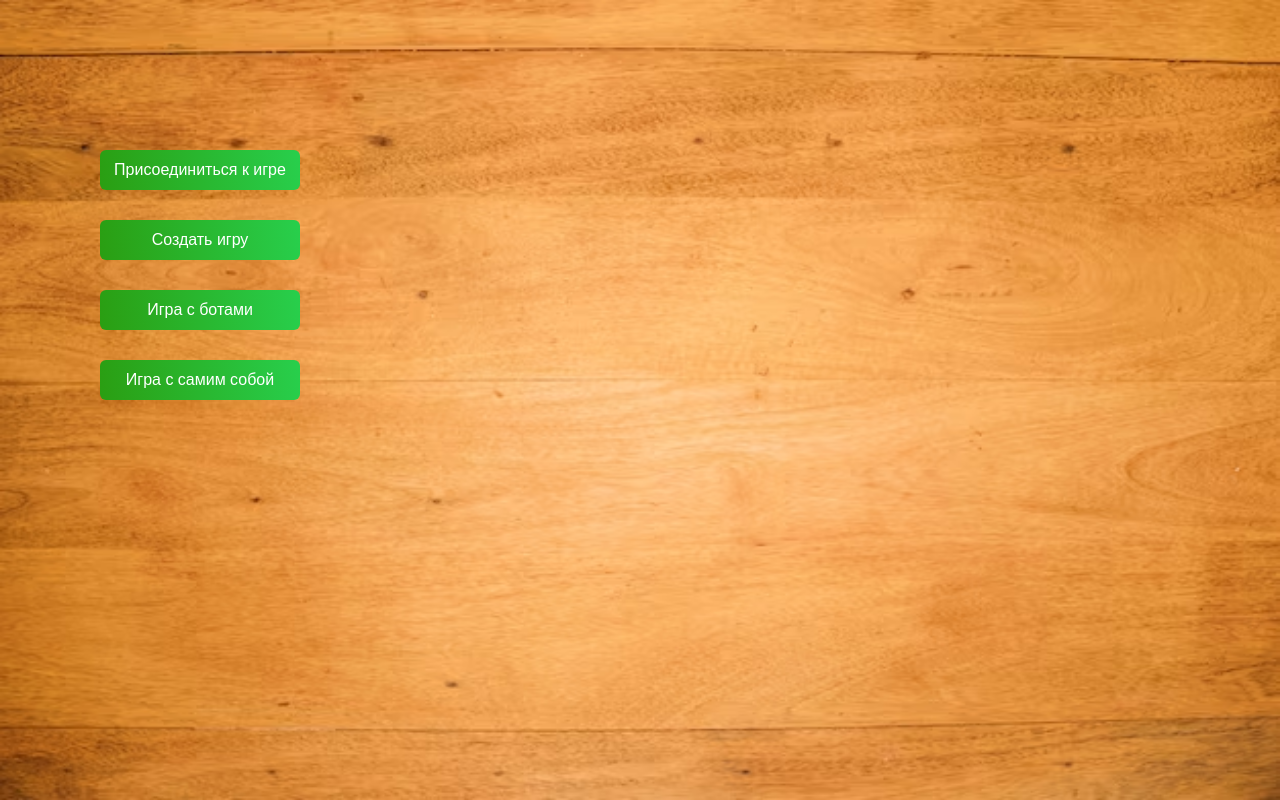
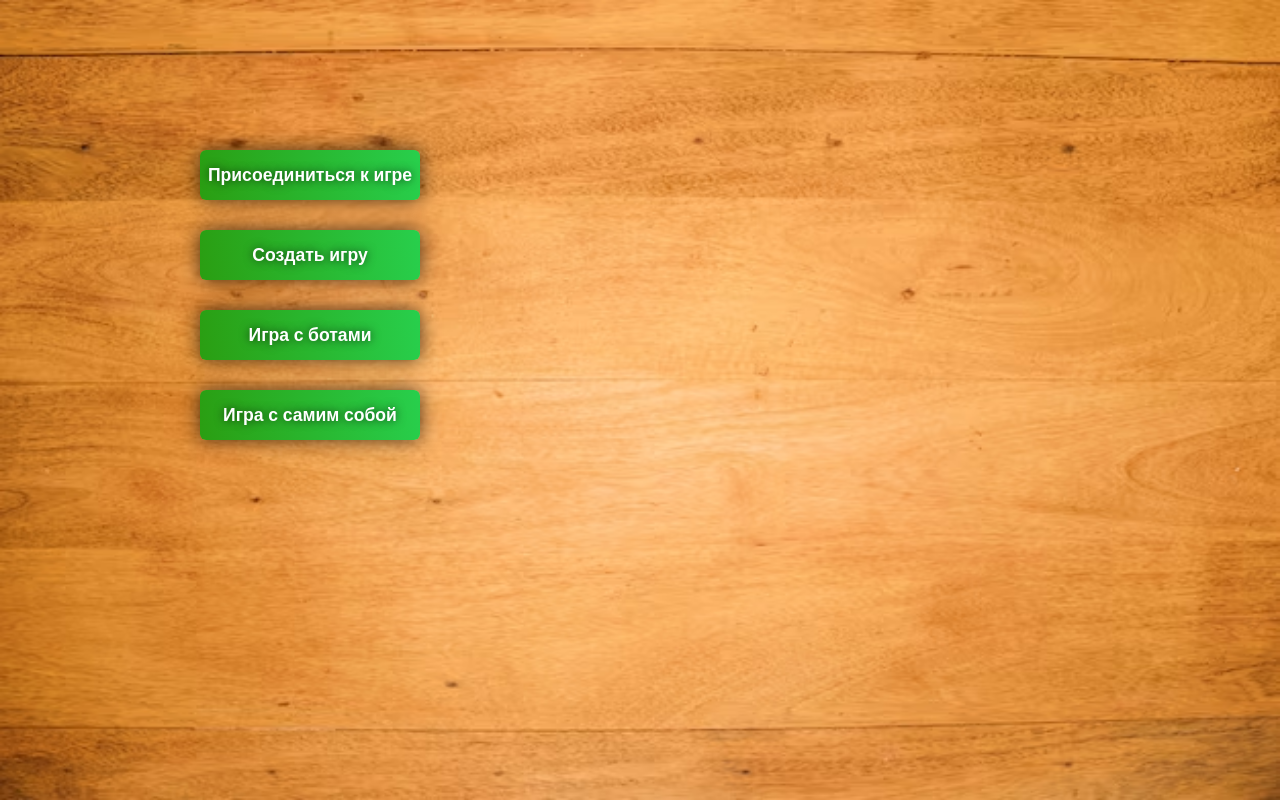
Before and after one commit to par1tet/durak, a React (Vite) app in the folder durak-front/: page / in a window 1280 px wide. Built offline with nearby package versions, Linux system fonts and the light colour scheme.

Commit message:
ass style for buttons

```diff
--- a/durak-front/index.html
+++ b/durak-front/index.html
@@ -3,6 +3,10 @@
   <head>
     <meta charset="UTF-8" />
     <meta name="viewport" content="width=device-width, initial-scale=1.0" />
+    <link rel="preconnect" href="https://fonts.googleapis.com">
+  <link rel="preconnect" href="https://fonts.gstatic.com" crossorigin>
+  <link href="https://fonts.googleapis.com/css2?family=Inter:ital,opsz,wght@0,14..32,100..900;1,14..32,100..900&family=Lexend:wght@100..900&family=Montserrat:ital,wght@0,100..900;1,100..900&family=Nunito:ital,wght@0,200..1000;1,200..1000&display=swap" rel="stylesheet">
+
     <title>Дурак</title>
   </head>
   <body>
--- a/durak-front/src/assets/styles/index.css
+++ b/durak-front/src/assets/styles/index.css
@@ -1,6 +1,8 @@
 html, body {
   padding: 0px;
   margin: 0px;
+
+  font-family: "Nunito", sans-serif;
 
   width: 100vw;
   height: 100vh;
--- a/durak-front/src/components/UI/button/ButtonPlay/ButtonPlay.module.css
+++ b/durak-front/src/components/UI/button/ButtonPlay/ButtonPlay.module.css
@@ -1,18 +1,33 @@
 .button {
-    width: 200px;
-    height: 40px;
+    width: 220px;
+    height: 50px;
 
     border: 0px;
     border-radius: 6px;
 
     background: linear-gradient(83deg, rgb(42, 158, 18) 0%, rgba(40,207,76,1) 100%);
 
-    font-size: 1rem;
+    font-size: 1.1rem;
+    font-weight: 600;
     color: white;
 
+    font-family: "Nunito", sans-serif;
+
+    box-shadow: 0px 0px 20px rgba(0, 0, 0, 0.699);
+
+    transition: scale 500ms;
+
     cursor: pointer;
+}
+
+.button > span {
+    text-shadow: 0px 0px 10px rgba(0, 0, 0, 0.699);
 }
 
 .button:focus {
     outline: 0px;
 }
+
+.button:hover {
+    scale: 1.1;
+}
--- a/durak-front/src/components/UI/button/ButtonPlay/ButtonPlay.tsx
+++ b/durak-front/src/components/UI/button/ButtonPlay/ButtonPlay.tsx
@@ -7,6 +7,6 @@ type ButtonProps = {
 
 export const ButtonPlay = ({children, onClick}: ButtonProps) => {
     return (<button onClick={onClick} className={cl.button}>
-        {children}
+        <span>{children}</span>
     </button>)
 }
--- a/durak-front/src/pages/MainPage.tsx
+++ b/durak-front/src/pages/MainPage.tsx
@@ -27,7 +27,7 @@ export const MainPage = ({}) => {
                     }
                 },
             ]}
-            left={100}
+            left={200}
             top={(window.innerHeight / 2)-250}
             ></Buttons>
         </main>
```
